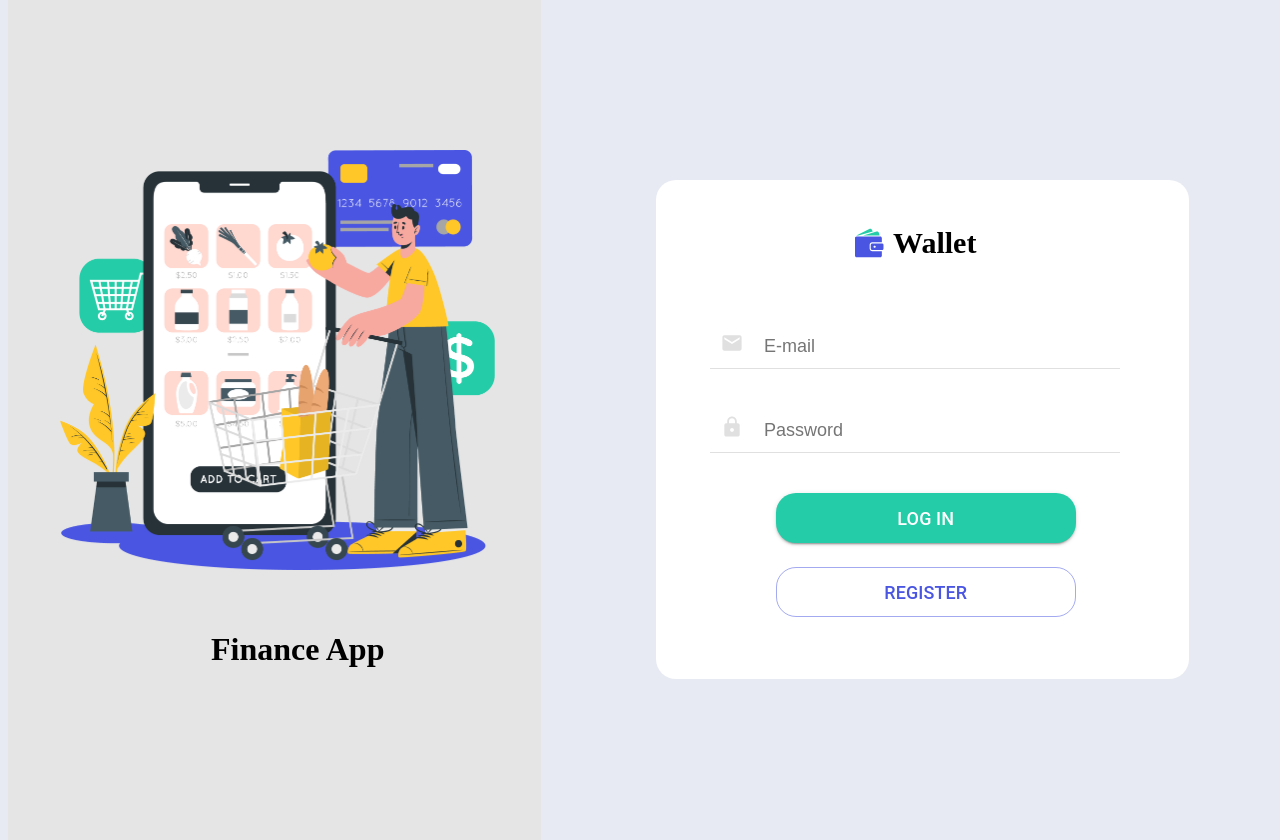
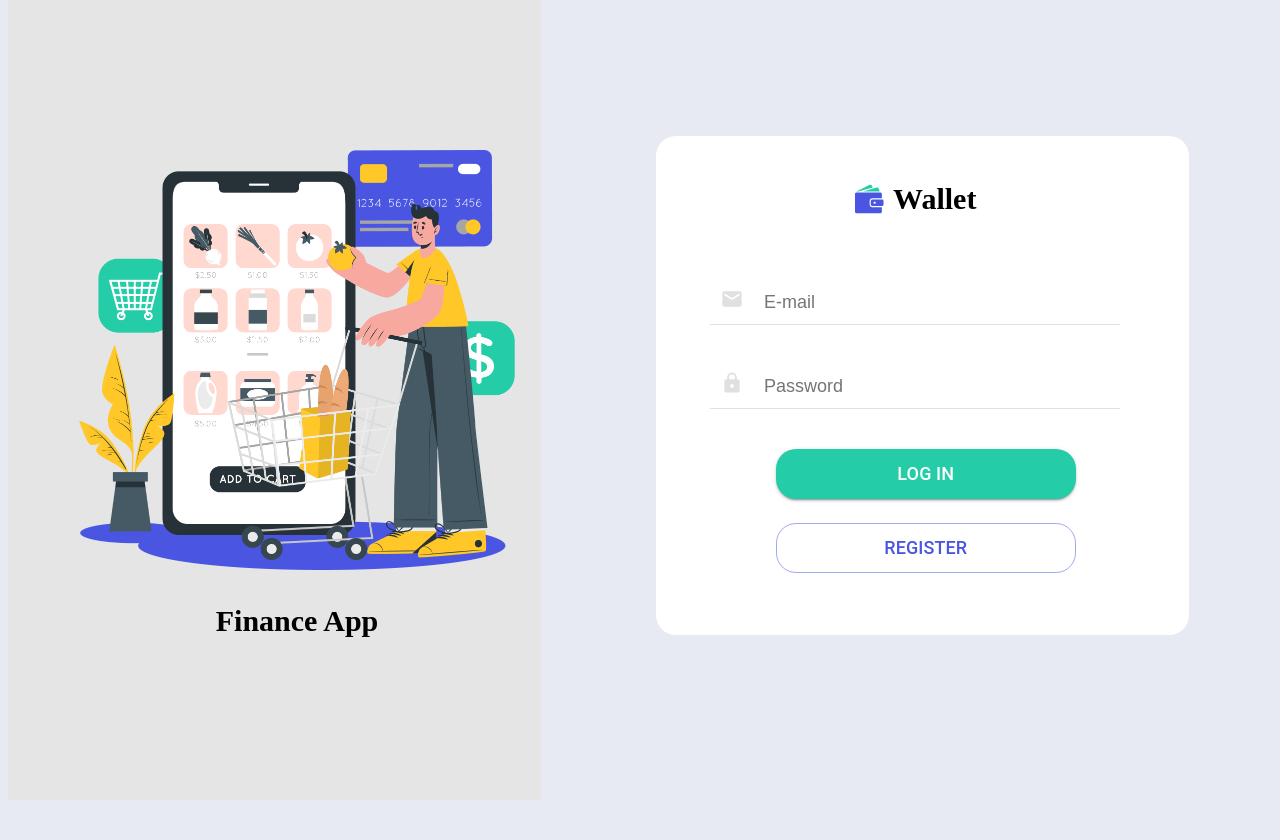
Before and after one commit to Ipcot/wallet, a React (Create React App) app in the folder packages/frontend/: page /auth/login in a window 1280 px wide. After the commit the page ends 800 px from the top, so only its background shows below. Built offline with nearby package versions, Linux system fonts and the light colour scheme.

Commit message:
fixed paddings login page

```diff
--- a/packages/frontend/src/pages/login/index.js
+++ b/packages/frontend/src/pages/login/index.js
@@ -5,6 +5,7 @@ import {
   BoxStyled,
   ContainerStyled,
   LoginImage,
+  LoginTitle,
 } from './index.styled';
 /* import { Container } from 'components/ui/Container'; */
 import Container from 'components/layout/common/Container/Container';
@@ -14,7 +15,7 @@ const Register = () => {
       <BoxStyled>
         <ContainerStyled>
           <LoginImage alt="logo" src={`${LoginImg}`} />
-          <h1>Finance App</h1>
+          <LoginTitle>Finance App</LoginTitle>
         </ContainerStyled>
         <BoxForm>
           <LoginForm />
--- a/packages/frontend/src/pages/login/index.styled.js
+++ b/packages/frontend/src/pages/login/index.styled.js
@@ -4,20 +4,25 @@ export const Container = styled.img`
   width: 768px;
 `;
 
+export const LoginTitle = styled.h1`
+  margin: 0;
+  font-family: 'Poppins';
+  font-size: 30px;
+  line-height: 45px;
+`;
+
 export const LoginImage = styled.img`
   width: 260.26px;
   height: 250px;
-  margin-right: 40px;
-  /* margin-bottom: 28px; */
+  margin-bottom: 28px;
   @media screen and (min-width: 1280px) {
     width: 435.2px;
     height: 419.5px;
-    margin-bottom: 40px;
-    margin-right: 40px;
   }
 `;
 
 export const ContainerStyled = styled.div`
+  height: 100vh;
   margin: 0 auto;
   padding: 60px 394px 50px 114px;
   width: 533px;
@@ -26,11 +31,12 @@ export const ContainerStyled = styled.div`
   @media screen and (min-width: 1280px) {
     flex-direction: column;
     background-color: ${props => props.theme.palette.primary.loginMain};
-    padding: 150px 31px 150.5px 77.5px;
+    padding: 150px 31px 77.5px 76px;
   }
 `;
 
 export const BoxForm = styled.div`
+  height: 100vh;
   padding: 0px 117px 196px 118px;
   @media screen and (min-width: 1280px) {
     padding: 136px 91px 116px 107px;
```
